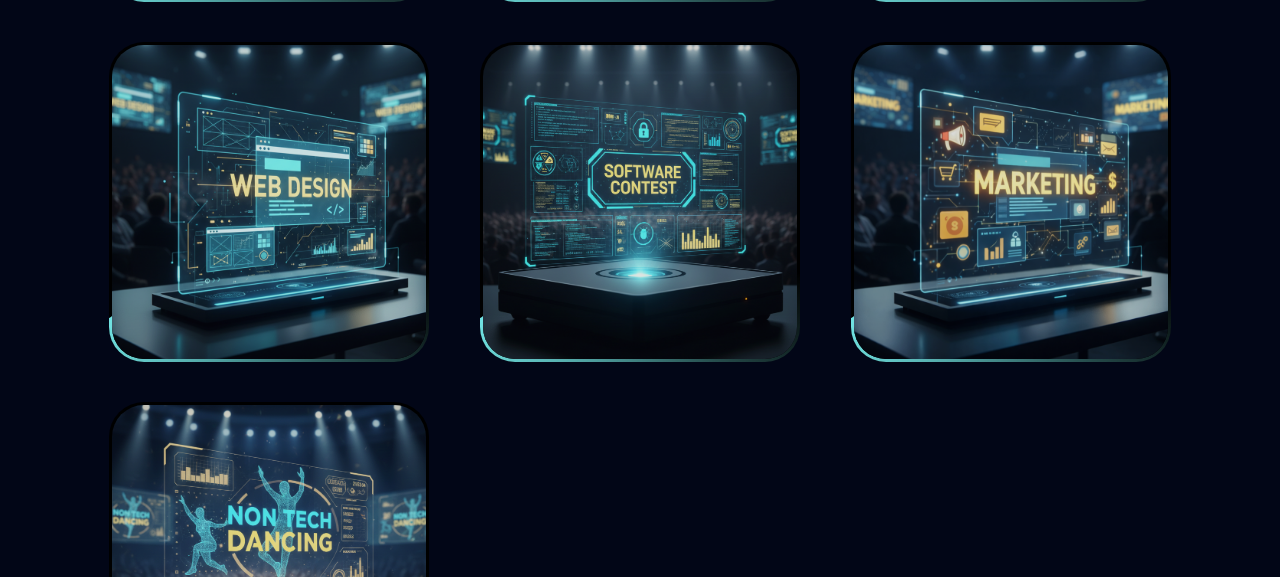
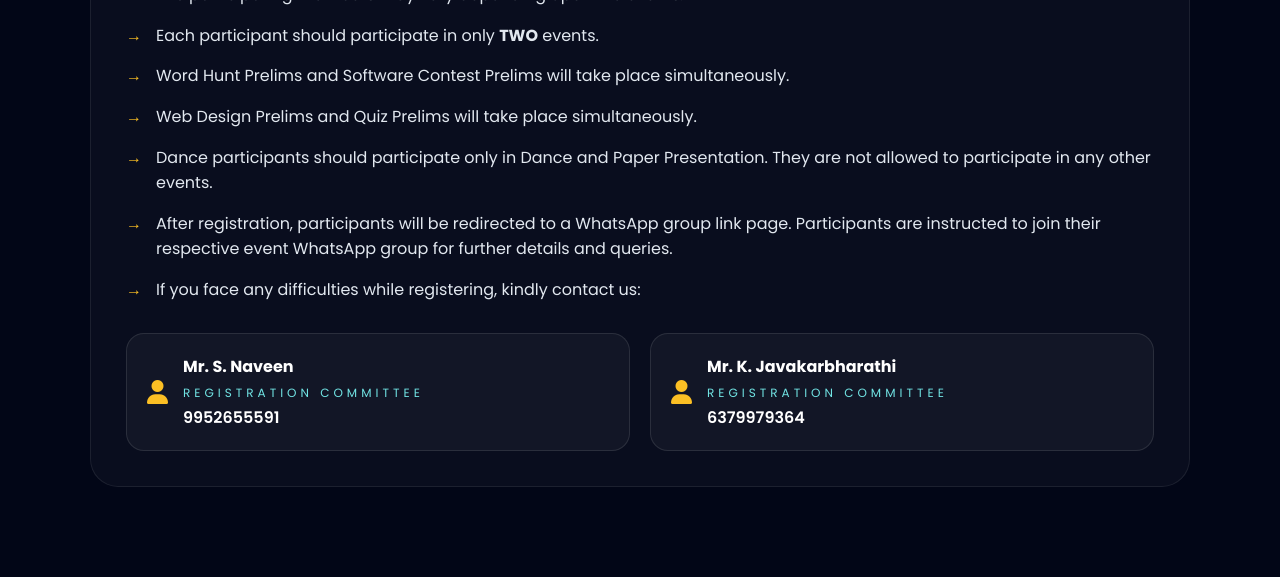
Before and after one commit to naveensoloboy/Qutrix, a PHP site: page /card.html in a window 1280 px wide. Shown: the part 818-1395 px from the top of the page. Run offline with PHP 8.4, Linux system fonts and the light colour scheme.

Commit message:
01/06 first commit

```diff
--- a/Admin_page/admin_login.php
+++ b/Admin_page/admin_login.php
@@ -23,7 +23,7 @@ if ($_SERVER["REQUEST_METHOD"] == "POST") {
             echo "<script>alert('Login successful! Redirecting...');window.location.href='registration_data.php';</script>";
             // header("refresh:1;url=registration_data.php");
         } else {
-            echo "<script>alert('Invalid password!');window.location.href='admin_login_form.html';</script>";
+            echo "<script>alert('Invalid Username or Password!');window.location.href='admin_login_form.html';</script>";
         }
     } else {
         echo "<script>alert('Admin not found!');</script>";
--- a/Admin_page/admin_login_form.html
+++ b/Admin_page/admin_login_form.html
@@ -188,7 +188,7 @@
 
     <div id="message-box" class="message-box">
         <i class="fa-solid fa-circle-info"></i><br>
-        Security protocol: Please contact the system administrator to reset credentials.
+        Security protocol: Please contact the system administrator Mr. S. Naveen to reset credentials.
     </div>
 </div>
 
--- a/Admin_page/event_data.php
+++ b/Admin_page/event_data.php
@@ -1,8 +1,6 @@
 <?php
-ini_set('display_errors', 1);
-ini_set('display_startup_errors', 1);
-error_reporting(E_ALL);
 
+date_default_timezone_set('Asia/Kolkata');
 include __DIR__ . '/../db.php'; // MongoDB connection
 
 $event = isset($_GET['event']) ? $_GET['event'] : '';
@@ -519,7 +517,7 @@ if (isset($_GET['action']) && $_GET['action'] == 'export_csv') {
         <div class="document-title">OFFICIAL REGISTRATION TRANSCRIPT – QUTRIX 2K26</div>
         <div class="meta-data-bar">
             <span><strong>EVENT : </strong> <?php echo htmlspecialchars($event); ?></span>
-            <span><strong>TIMESTAMP : </strong> <?php echo date('d-M-Y H:i'); ?></span>
+            <span><strong>TIMESTAMP : </strong> <?php echo date('d-M-Y h:i A'); ?></span>
             <span><strong>TOTAL TEAMS : </strong> <?php echo $totalRegistrations; ?></span>
             <span><strong>INSTITUTIONS : </strong> <?php echo $collegeCount; ?></span>
         </div>
--- a/card.html
+++ b/card.html
@@ -147,6 +147,62 @@
         .organizer-banner h2 span{ color: var(--skyblu); font-size: clamp(1.1rem, 5vw, 2.2rem);}
         .organizer-banner span { color: var(--text-gray); text-transform: uppercase; letter-spacing: 4px; font-size: 0.75rem; }
         .organizer-banner h4 { color: var(--skyblu); margin-top: 10px; font-size: clamp(0.9rem, 3.5vw, 1.4rem); opacity: 0.9; }
+
+
+/* --- GENERAL RULES --- */
+.general-rules{ max-width: 1100px; margin: 30px auto 50px; padding: 35px; background: rgba(255,255,255,0.03); border: 1px solid rgba(255,255,255,0.08); border-radius: 28px; backdrop-filter: blur(10px); text-align: left; /* added */ }
+
+.general-rules h3{ color: var(--accent); font-family: 'Space Grotesk', sans-serif; margin-bottom: 20px; text-align: left; /* changed from center */ font-size: clamp(1.4rem, 4vw, 2rem); }
+
+.rules-list{ list-style: none; padding: 0; text-align: left; } .rules-list li{ margin-bottom: 15px; color: #e2e8f0; padding-left: 30px; position: relative; text-align: left; }
+
+.rules-list li::before{
+    content: "→";
+    position: absolute;
+    left: 0;
+    color: var(--accent);
+    font-weight: bold;
+}
+
+.contact-rules{
+    display: grid;
+    grid-template-columns: repeat(auto-fit, minmax(280px,1fr));
+    gap: 20px;
+    margin-top: 30px;
+}
+
+.contact-box{
+    background: rgba(255,255,255,0.04);
+    border: 1px solid rgba(255,255,255,0.1);
+    padding: 20px;
+    border-radius: 18px;
+    display: flex;
+    align-items: center;
+    gap: 15px;
+}
+
+.contact-box i{
+    font-size: 1.5rem;
+    color: var(--accent);
+}
+
+.contact-box span{
+    color: var(--skyblu);
+    font-size: 0.75rem;
+}
+
+.contact-box a{
+    color: white;
+    text-decoration: none;
+    font-weight: 600;
+}
+
+.contact-box:hover{
+    border-color: var(--accent);
+    transform: translateY(-4px);
+    transition: 0.3s ease;
+}
+
 
         /* --- SQUARE CARDS --- */
         .section-container { max-width: 1200px; margin: 0 auto; padding: 0 5%; }
@@ -367,6 +423,48 @@
         <span>Organized By</span>
         <h2>GAIT : GobiArts Association of Information Technology</h2>
         <h4>PG & RESEARCH DEPARTMENT OF COMPUTER SCIENCE</h4>
+
+<!-- General Rules Section -->
+<div class="general-rules reveal reveal-up">
+    <h3><i class="fas fa-gavel"></i> General Rules</h3>
+
+    <ul class="rules-list">
+        <li>No Registration Fee.</li>
+        <li>Participant certificate will be provided.</li>
+        <li>Participants should bring their Student ID Card (Must) and Bonafide Certificate(Optional).</li>
+        <li>Electronic devices are strictly prohibited inside the event area.</li>
+        <li>Judges' decision will be final and binding.</li>
+        <li>The participating members may vary depending upon the events.</li>
+        <li>Each participant should participate in only <strong>TWO</strong> events.</li>
+        <li>Word Hunt Prelims and Software Contest Prelims will take place simultaneously.</li>
+        <li>Web Design Prelims and Quiz Prelims will take place simultaneously.</li>
+        <li>Dance participants should participate only in Dance and Paper Presentation. They are not allowed to participate in any other events.</li>
+        <li>After registration, participants will be redirected to a WhatsApp group link page. Participants are instructed to join their respective event WhatsApp group for further details and queries.</li>
+        <li>If you face any difficulties while registering, kindly contact us:</li>
+    </ul>
+
+    <div class="contact-rules">
+        <div class="contact-box">
+            <i class="fas fa-user"></i>
+            <div>
+                <strong>Mr. S. Naveen</strong><br>
+                <span>Registration Committee</span><br>
+                <a href="tel:+919952655591">9952655591</a>
+            </div>
+        </div>
+
+        <div class="contact-box">
+            <i class="fas fa-user"></i>
+            <div>
+                <strong>Mr. K. Javakarbharathi</strong><br>
+                <span>Registration Committee</span><br>
+                <a href="tel:+916379979364">6379979364</a>
+            </div>
+        </div>
+    </div>
+</div>
+
+
     </div>
 
     <div class="section-container">
@@ -459,8 +557,8 @@
 
             <div class="footer-section support-card reveal reveal-up">
                 <h4>Support Network</h4>
-                <a href="tel:+919952655591" class="contact-pill"><div class="pill-icon"><i class="fas fa-phone-alt"></i></div><div class="pill-text"><span>Registration Committee</span><p >Naveen S</p></div></a>
-                <a href="tel:+916379979364" class="contact-pill"><div class="pill-icon"><i class="fas fa-phone-alt"></i></div><div class="pill-text"><span>Registration Committee</span><p >Javakarbharathi K</p></div></a>
+                <a href="tel:+919952655591" class="contact-pill"><div class="pill-icon"><i class="fas fa-phone"></i></div><div class="pill-text"><span>Registration Committee</span><p >Naveen S</p></div></a>
+                <a href="tel:+916379979364" class="contact-pill"><div class="pill-icon"><i class="fas fa-phone"></i></div><div class="pill-text"><span>Registration Committee</span><p >Javakarbharathi K</p></div></a>
                 <a href="tel:+917010520104" class="contact-pill"><div class="pill-icon"><i class="fas fa-wallet"></i></div><div class="pill-text"><span>GAIT Treasurer</span><p >Vignesh P</p></div></a>
                 <a href="mailto:qutrix2k26@gmail.com" class="contact-pill"><div class="pill-icon"><i class="fas fa-envelope"></i></div><div class="pill-text"><span>Official Inquiry</span><p >qutrix2k26@gmail.com</p></div></a>
             </div>
@@ -482,13 +580,13 @@
 
     <script>
         const eventData = {
-            ppt: { title: "PAPER PRESENTATION", rules: ["One Team Per Dept (Max 3 members).", "IEEE Format required.", "Submit soft copy to: qutrix2k26ppt@gmail.com.", "Topics: AI, IoT, Cyber Security, Deep Learning."], link: "new_form.html" },
-            quiz: { title: "TECHNICAL QUIZ", rules: ["Two members per team.", "Prelims select top 5 teams.", "Technical rounds in finals."], link: "new_form.html" },
-            wordhunt: { title: "WORD HUNT", rules: ["Two members per team.", "Prelims and Final rounds."], link: "new_form.html" },
-            web: { title: "WEB DESIGN", rules: ["Two members per team.", "Design tools: HTML, CSS, JS.", "Judging based on UI/UX and creativity."], link: "new_form.html" },
-            software: { title: "SOFTWARE CONTEST", rules: ["Two members per team.", "Debug code challenges."], link: "new_form.html" },
-            marketing: { title: "MARKETING", rules: ["Three members per team.", "5 minutes for the pitch."], link: "new_form.html" },
-            dance: { title: "DANCE (NON-TECH)", rules: ["Max 5 members per team.", "Karaoke theme required."], link: "new_form.html" }
+            ppt: { title: "PAPER PRESENTATION", rules: ["One Team per Department.", "Maximum of Three Participants per team (Equal participation is must). ", "The paper must be in IEEE Format (pptx format). ", "Full paper - minimum of 6 pages with an abstract, not exceeding 250 words and send it as Soft copy through mail (qutrix2k25ppt@gmail.com).  ", "Title, Participants Name, Mobile Number, E-mail id, College name should be mentioned in your paper and also in ppt.", "Paper should reach us on or before 15th September, 2025. ", "Selected teams will be informed through e-mail or Phone call on 17th September 2025. Selected team should participate in the event and should give a Power Point Presentation at allocated time.  ", "A presentation time schedule of 5 minutes for presentation and an unspecified duration for the questionnaire, with a total of 6 minutes for the overall presentation.", "A bell signals the end of 5 minutes, after which participants should be ready for an open session.", "Strict adherence to time management is crucial, and presenters must not exceed their allotted time.", "The judges' decision is final and binding.","The Topics for Paper Presentation: 1. Cyber Security , 2. AI Evolution (future) , 3. IOT , 4. Industry 5.O , 5. Deep Learning. "], link: "new_form.html" },
+            quiz: { title: "TECHNICAL QUIZ", rules: ["One team per Department.","Two members per team.", "Prelims will be conducted.", "Five Teams will be selected for finals.", "FINALS: Technical rounds."], link: "new_form.html" },
+            wordhunt: { title: "WORD HUNT", rules: ["One team per Department", "Two members per team.", "Prelims will be conducted.", "Five Teams will be selected for finals.", "FINALS: Technical and Non-Technical Rounds."], link: "new_form.html" },
+            web: { title: "WEB DESIGN", rules: ["One team per Department.","Two members per team.", "Prelims will be conducted.", "Five Teams will be selected for finals.", "FINALS: Participants need to design a web page. The best web page designers within allocated time will be declared as winner.", "AI tools are restricted to access."], link: "new_form.html" },
+            software: { title: "SOFTWARE CONTEST", rules: ["One team per Department.","Two members per team.", "Prelims will be conducted.", "Five Teams will be selected for finals.", "FINALS: Participants need to debug the code for the given set of problems in Any Programming Language. The one who solves maximum number of problems correctly in the allotted time shall be declared as winner. "], link: "new_form.html" },
+            marketing: { title: "MARKETING", rules: ["One team per Department.","Three members per team.", "Prelims will be conducted.","5 Teams will be selected for Finals.", "5 Minutes for Presentation.", "Explore your hidden Talent other than dance.", "FINALS: Non-technical Rounds."], link: "new_form.html" },
+            dance: { title: "DANCE (NON-TECH)", rules: ["Maximum of 5 members per team.", "Songs must follow a karaoke theme.", "Boys and Girls cannot be on the same dance team. Each team must have only boys or only girls.", "Proper dress code must be followed and Dance should be decent. ", "Karaoke performance should be appropriate and non-offensive.", "The maximum duration of the dance is 5 minutes per team.", "All participants are asked to complete their registration through the official website and submit a soft copy of their Dress Code and Song through email to qutrix2k26dance@gmail.com on or before September 15th, 2026", "Selected teams will be informed on or before September 17th, 2025. "], link: "new_form.html" }
         };
 
         const overlay = document.getElementById('modalOverlay');
```
Also changed, not shown: gallery.html (+19 -6 lines), register.php (+7 -7 lines), images/gallery/2018.jpg (added), images/gallery/2023.jpg (added), images/gallery/2025/DSC_7947.JPG (added), images/gallery/coordinator/PS_Sir.jpg (added), images/gallery/coordinator/ps_sir.png (added), 5 other files.
